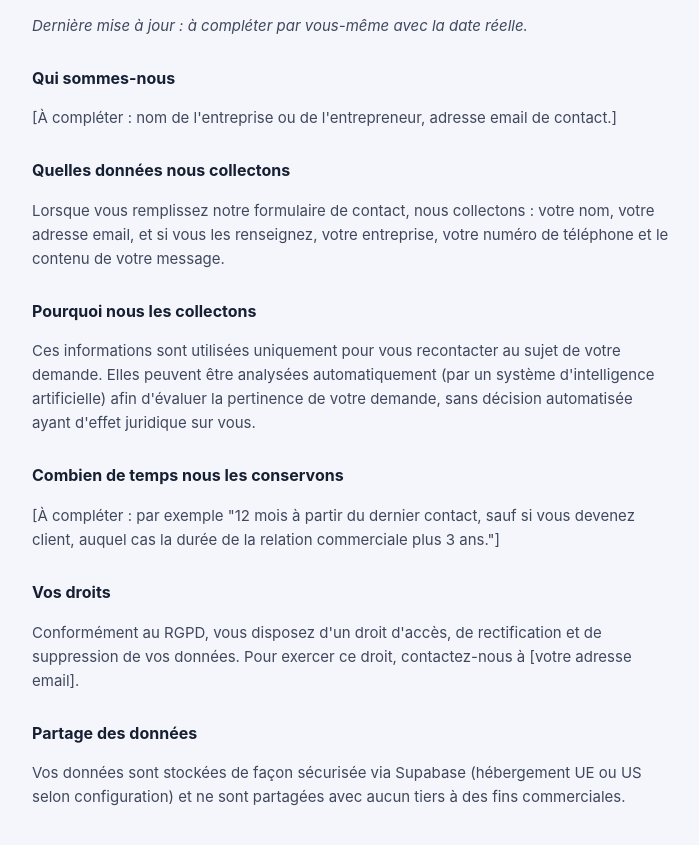
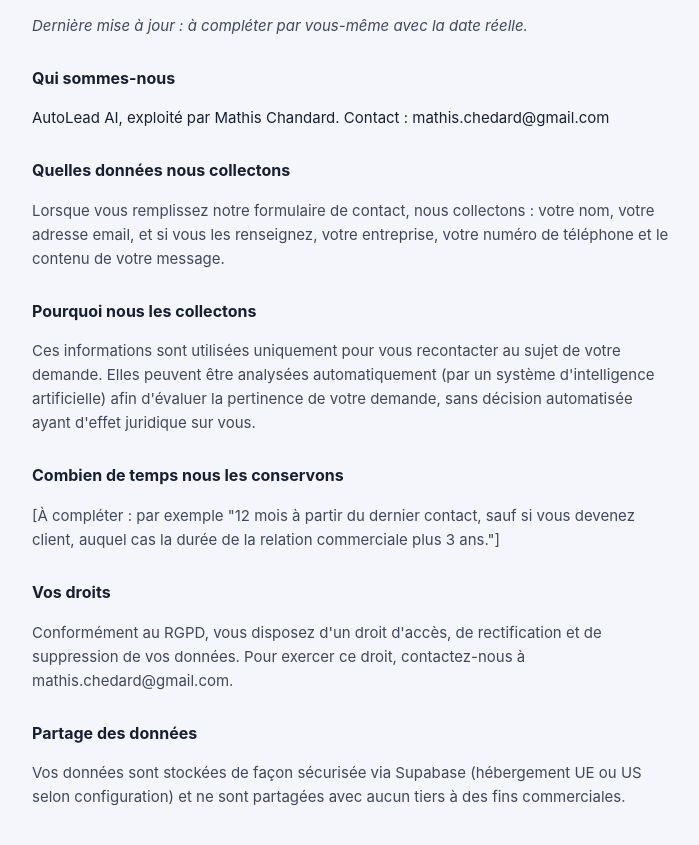
Before and after one commit to Mavinos/autolead-ai, a plain HTML site: page politique-de-confidentialite.html in a window 1280 px wide. Shown: the part 97-942 px from the top of the page, without its empty margins (288-987 px from the left). Drawn offline with Linux system fonts and the light colour scheme.

Commit message:
Update politique-de-confidentialite.html

```diff
--- a/politique-de-confidentialite.html
+++ b/politique-de-confidentialite.html
@@ -17,7 +17,7 @@
   <p><em>Dernière mise à jour : à compléter par vous-même avec la date réelle.</em></p>
 
   <h2>Qui sommes-nous</h2>
-  <p>[À compléter : nom de l'entreprise ou de l'entrepreneur, adresse email de contact.]</p>
+  <p></p>AutoLead AI, exploité par Mathis Chandard. Contact : mathis.chedard@gmail.com</p>
 
   <h2>Quelles données nous collectons</h2>
   <p>Lorsque vous remplissez notre formulaire de contact, nous collectons : votre nom, votre adresse email, et si vous les renseignez, votre entreprise, votre numéro de téléphone et le contenu de votre message.</p>
@@ -29,7 +29,7 @@
   <p>[À compléter : par exemple "12 mois à partir du dernier contact, sauf si vous devenez client, auquel cas la durée de la relation commerciale plus 3 ans."]</p>
 
   <h2>Vos droits</h2>
-  <p>Conformément au RGPD, vous disposez d'un droit d'accès, de rectification et de suppression de vos données. Pour exercer ce droit, contactez-nous à [votre adresse email].</p>
+  <p>Conformément au RGPD, vous disposez d'un droit d'accès, de rectification et de suppression de vos données. Pour exercer ce droit, contactez-nous à mathis.chedard@gmail.com.</p>
 
   <h2>Partage des données</h2>
   <p>Vos données sont stockées de façon sécurisée via Supabase (hébergement UE ou US selon configuration) et ne sont partagées avec aucun tiers à des fins commerciales.</p>
```
